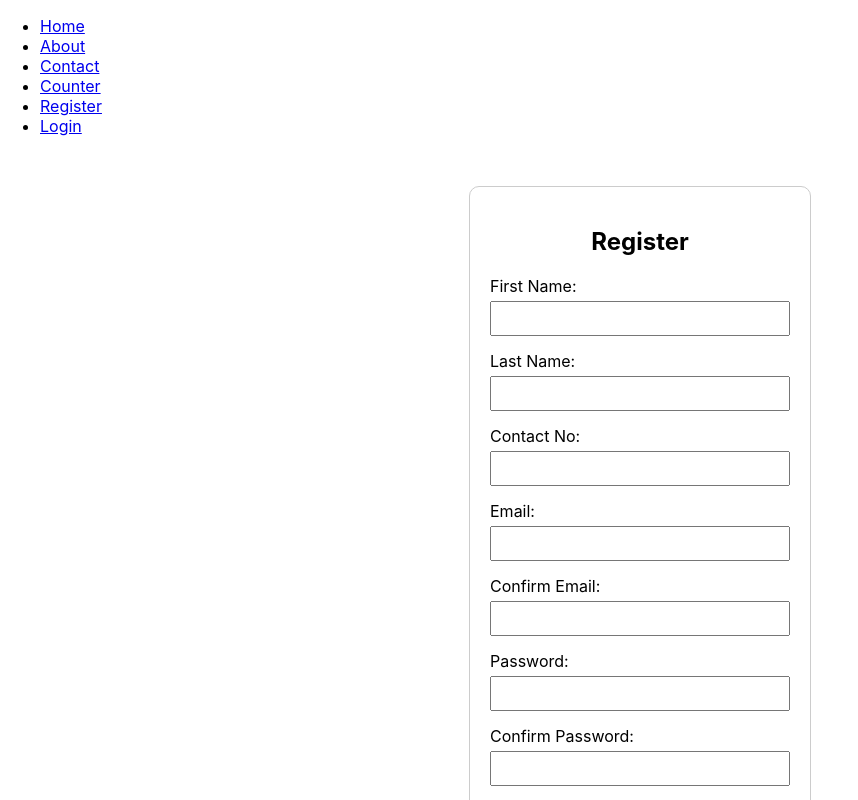
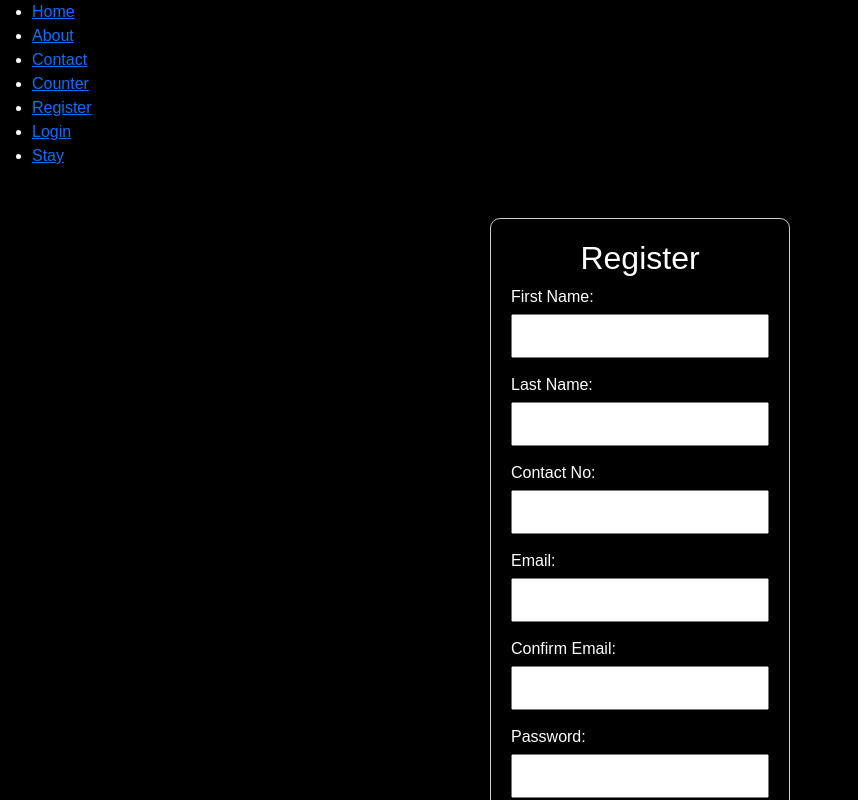
Before and after one commit to Soraaax277/Tequila-Sunrise, a React (Create React App) app in the folder tequila-moonrise/: page /register in a window 1280 px wide. Shown: the top 800 px of the page, without its empty margins (0-858 px from the left). Built offline with nearby package versions, Linux system fonts and the light colour scheme.

Commit message:
Edited Hotel

```diff
--- a/tequila-moonrise/src/App.js
+++ b/tequila-moonrise/src/App.js
@@ -2,6 +2,7 @@ import React from 'react';
 import {BrowserRouter as Router, Route, Routes, Link} from 'react-router-dom';
 import Register from './Pages/Register';
 import Login from './Pages/Login';
+import HotelReserve from './Pages/HotelReserve';
 
 function App() {
   return (
@@ -27,12 +28,16 @@ function App() {
             <li>
               <Link to="login">Login</Link>
             </li>
+            <li>
+              <Link to="hotel_reserve">Stay</Link>
+            </li>
           </ul>
         </nav>
 
         <Routes>
           <Route path="/register" element={<Register />} />
           <Route path="/login" element={<Login/>} />
+          <Route path="/hotel_reserve" element={<HotelReserve/>} />
         </Routes>
       </div>
     </Router>
--- a/tequila-moonrise/src/Pages/Hotel_Reserve.js
+++ b/tequila-moonrise/src/Pages/HotelReserve.js
@@ -1,7 +1,7 @@
 import React, { useState, useEffect , Link } from 'react';
 import 'bootstrap/dist/css/bootstrap.min.css';
 import 'font-awesome/css/font-awesome.min.css';
-import '../PagesCss/Hotel_Reserve_Rooms.css';
+import '../PagesCss/HotelReserveRooms.css';
 
 function App() {
   const [checkinDate, setCheckinDate] = useState('');
--- a/tequila-moonrise/src/Pages/Hotel_Reserve_Rooms.js
+++ b/tequila-moonrise/src/Pages/HotelReserveRooms.js
@@ -1,7 +1,7 @@
 import React, { useState } from 'react';
 import 'bootstrap/dist/css/bootstrap.min.css';
 import 'font-awesome/css/font-awesome.min.css';
-import '../PagesCss/Hotel_Reserve_Rooms.css';
+import '../PagesCss/HotelReserveRooms.css';
 
 const rooms = [
   { id: 1, name: 'Room 1', price: 100, image: 'https://placehold.co/200x150?text=Room+1', inclusions: ['Free Wi-Fi', 'Breakfast included', 'Air conditioning'] },
```
Also changed, not shown: tequila-moonrise/src/PagesCss/HotelReserve.css (added), tequila-moonrise/src/PagesCss/HotelReserveRooms.css (renamed from tequila-moonrise/src/PagesCss/Hotel_Reserve_Rooms.css), tequila-moonrise/src/PagesCss/Hotel_Reserve.css (deleted).
